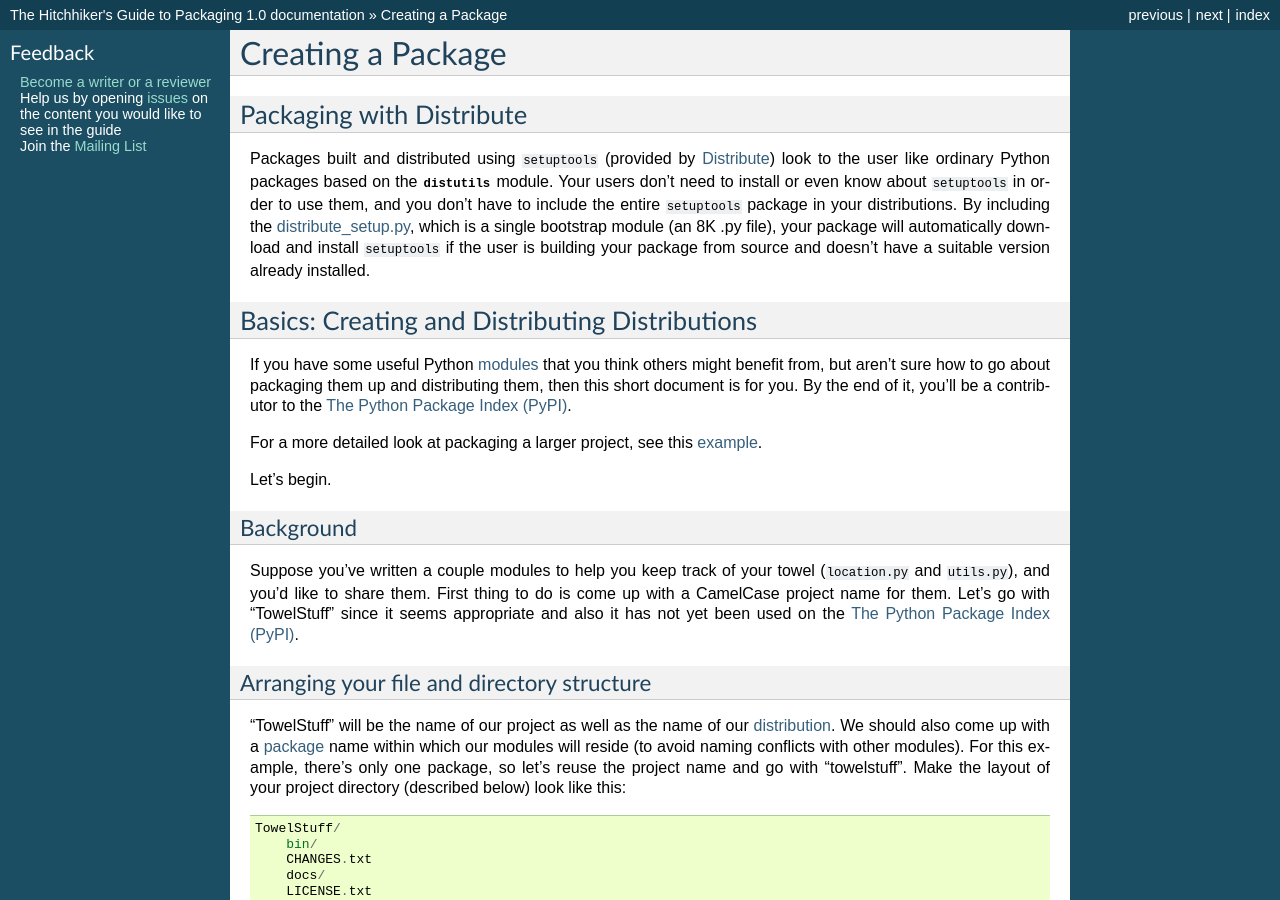
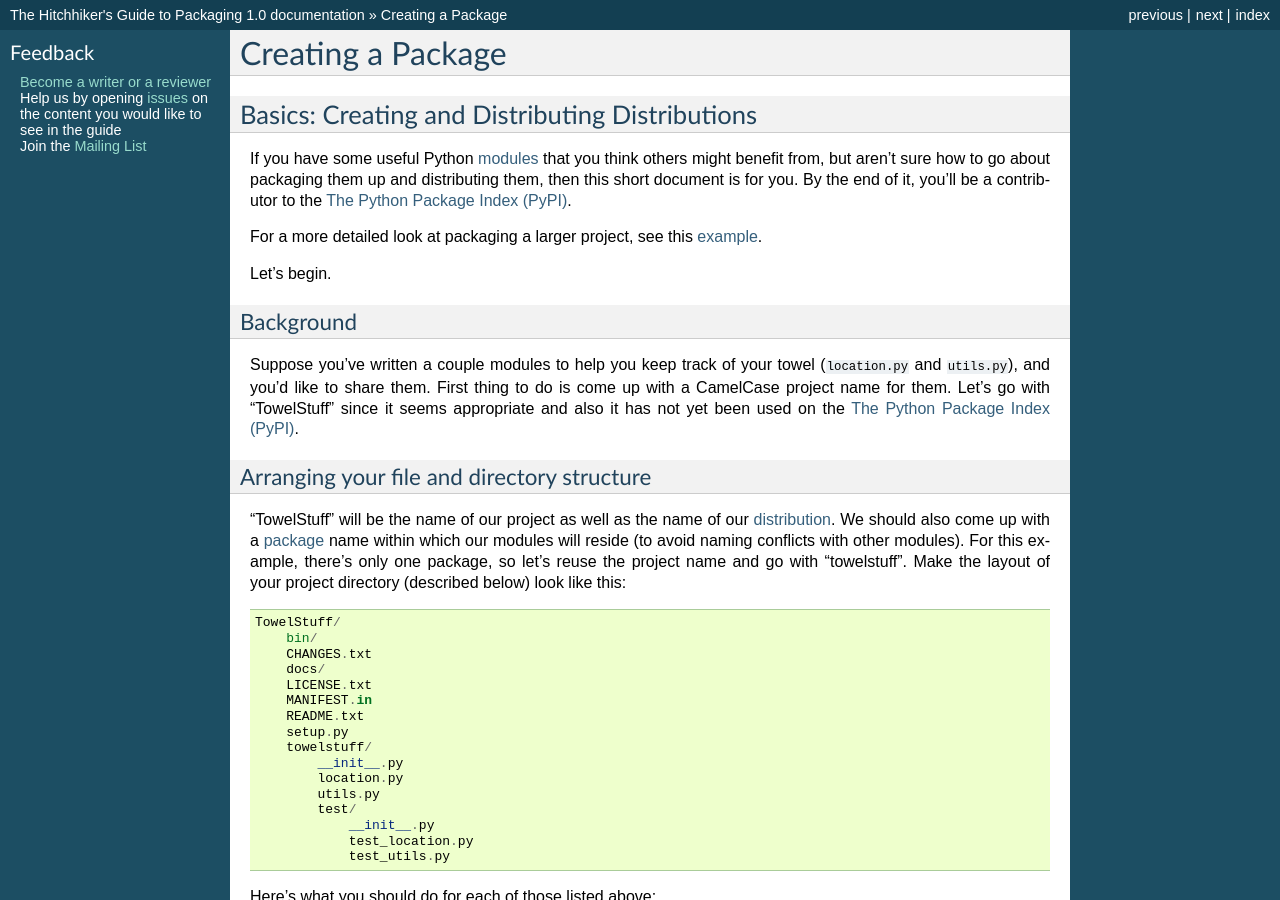
Before and after one commit to pypa/packaging.python.org, a Sphinx documentation site: the page built from source/creation.txt, in a window 1280 px wide and 900 px high. Built offline with Sphinx 7.4.7, drawn with Linux system fonts in a browser that asks for light colours.

Commit message:
removed extraneous distribute section from package-creation docs
rationale:
- no other part of that doc talks about distribute
- the example setup.py uses straight distutils
- it's just a random out-of-context paragraph
- calling use_setuptools() in setup.py is evil anyway

```diff
--- a/source/creation.txt
+++ b/source/creation.txt
@@ -1,11 +1,6 @@
 ==================
 Creating a Package
 ==================
-
-Packaging with Distribute
-=========================
-
-Packages built and distributed using ``setuptools`` (provided by :ref:`distribute_info`) look to the user like ordinary Python packages based on the :mod:`distutils` module. Your users don’t need to install or even know about ``setuptools`` in order to use them, and you don’t have to include the entire ``setuptools`` package in your distributions. By including the `distribute_setup.py <http://python-distribute.org/distribute_setup.py>`_, which is a single bootstrap module (an 8K .py file), your package will automatically download and install ``setuptools`` if the user is building your package from source and doesn't have a suitable version already installed.
 
 Basics: Creating and Distributing Distributions
 ===============================================
```
